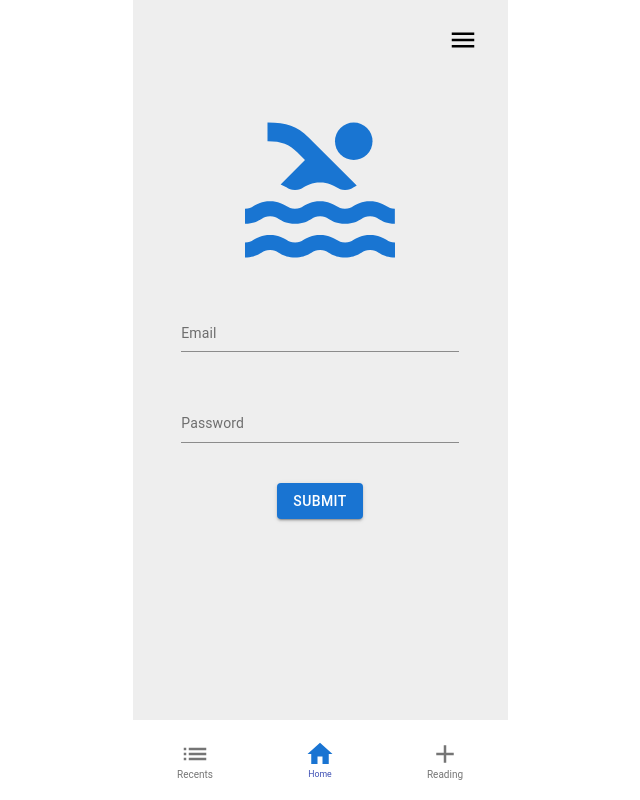
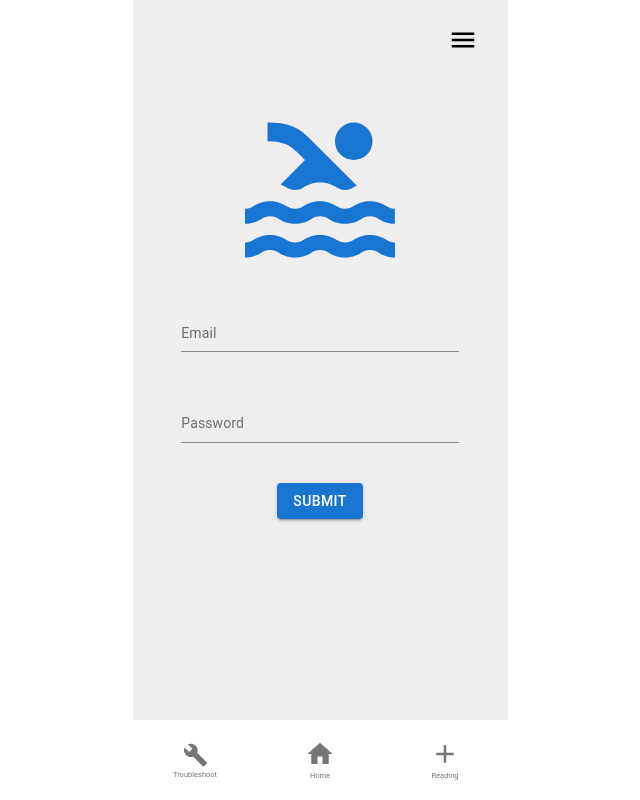
Before and after one commit to agordon1123/mypoolpal-fe, a React (Create React App) app: page /login in a window 1280 px wide. Shown: the whole page, without its empty margins (320-960 px from the left). Built offline with nearby package versions, Linux system fonts and the light colour scheme.

Commit message:
completed all routing and functionality for v1

```diff
--- a/src/components/Footer.js
+++ b/src/components/Footer.js
@@ -1,14 +1,30 @@
-import React, { useState } from 'react';
+import React, { useState, useEffect } from 'react';
+import { Link, useLocation } from 'react-router-dom';
 import BottomNavigation from '@material-ui/core/BottomNavigation';
 import BottomNavigationAction from '@material-ui/core/BottomNavigationAction';
-import ListIcon from '@material-ui/icons/List';
+import BuildIcon from '@material-ui/icons/Build';
 import HomeIcon from '@material-ui/icons/Home';
 import AddIcon from '@material-ui/icons/Add';
 
 const Footer = () => {
 
-    const [value, setValue] = useState(1);
-    // TODO: work into router
+    const [value, setValue] = useState(-1);
+    const location = useLocation();
+
+    // update footer as location changes
+    useEffect(() => {
+        switch(location.pathname) {
+            case '/dashboard':
+                setValue(1);
+                break;
+            case '/add-reading':
+                setValue(2);
+                break;
+            default:
+                setValue(-1);
+                break;
+        }
+    }, [location.pathname])
 
     return (
         <div className='footer-container'>
@@ -19,9 +35,9 @@ const Footer = () => {
                 }}
                 showLabels
                 >
-                <BottomNavigationAction label="Recents" icon={<ListIcon fontSize='large' style={ value === 0 ? { color: '#1974D2' } : null }/>} />
-                <BottomNavigationAction label="Home" icon={<HomeIcon style={ value === 1 ? { color: '#1974D2' } : null } />} />
-                <BottomNavigationAction label="Reading" icon={<AddIcon style={ value === 2 ? { color: '#1974D2' } : null } />} />
+                <BottomNavigationAction label="Troubleshoot" icon={<BuildIcon className='troubleshoot-svg' style={ value === 0 ? { color: '#1974D2' } : null }/>} />
+                <BottomNavigationAction label="Home" icon={<Link to='/dashboard' style={ value === 1 ? { color: '#1974D2' } : { color: '#757575' } }><HomeIcon style={ value === 1 ? { color: '#1974D2' } : null } /></Link>} />
+                <BottomNavigationAction label="Reading" icon={<Link to='/add-reading' style={ value === 2 ? { color: '#1974D2' } : { color: '#757575' } }><AddIcon style={ value === 2 ? { color: '#1974D2' } : null } /></Link>} />
             </BottomNavigation>
         </div>
     );
--- a/src/components/Nav.js
+++ b/src/components/Nav.js
@@ -23,7 +23,7 @@ const Nav = () => {
 
     const checkLocation = () => {
         // return true or false if back button should appear
-        if (location.pathname.includes('\/pool\/')) {
+        if (location.pathname.includes('\/pool\/') || location.pathname === '/add-reading') {
             setShowBack(true)
         } else {
             setShowBack(false);
--- a/src/components/SelectPool.js
+++ b/src/components/SelectPool.js
@@ -19,6 +19,7 @@ const SelectPool = props => {
 
     return (
         <div className='select-pool-container'>
+            <h2>Select Pool:</h2>
             <FormControl required className='select-form'>
                 <InputLabel>Pool</InputLabel>
                 <Select
--- a/src/styles/Footer.scss
+++ b/src/styles/Footer.scss
@@ -7,8 +7,15 @@
             height: 3rem;
             width: 3rem;
         }
-        span {
-            font-size: 1rem;
+        .troubleshoot-svg {
+            width: 2.5rem;
         }
     }
 }
+
+.MuiBottomNavigationAction-root {
+    font-size: 1rem;
+    .Mui-selected {
+        font-size: 1rem;
+    }
+}
--- a/src/styles/SelectPool.scss
+++ b/src/styles/SelectPool.scss
@@ -1,7 +1,38 @@
 .select-pool-container {
     height: 80%;
-    padding-top: 40%;
+    padding-top: 30%;
+    h2 {
+        font-size: 2.4rem;
+    }
     .select-form {
         width: 40%;
+        margin-top: 1rem;
+        .MuiOutlinedInput-root {
+            height: 5rem;
+        }
+        .MuiSelect-select.MuiSelect-select {
+            height: 1.4rem;
+        }
+        label {
+            font-size: 1.4rem;
+        }
+        .MuiSelect-icon {
+            top: 7px;
+        }
+        p {
+            font-size: 1rem;
+        }
     }
 }
+
+.MuiPopover-root {
+    .MuiPaper-root {
+        ul {
+            li {
+                font-size: 1.4rem;
+                font-family: "Roboto", "Helvetica", "Arial", sans-serif;
+                margin: .5rem 0;
+            }
+        }
+    }
+}
```
